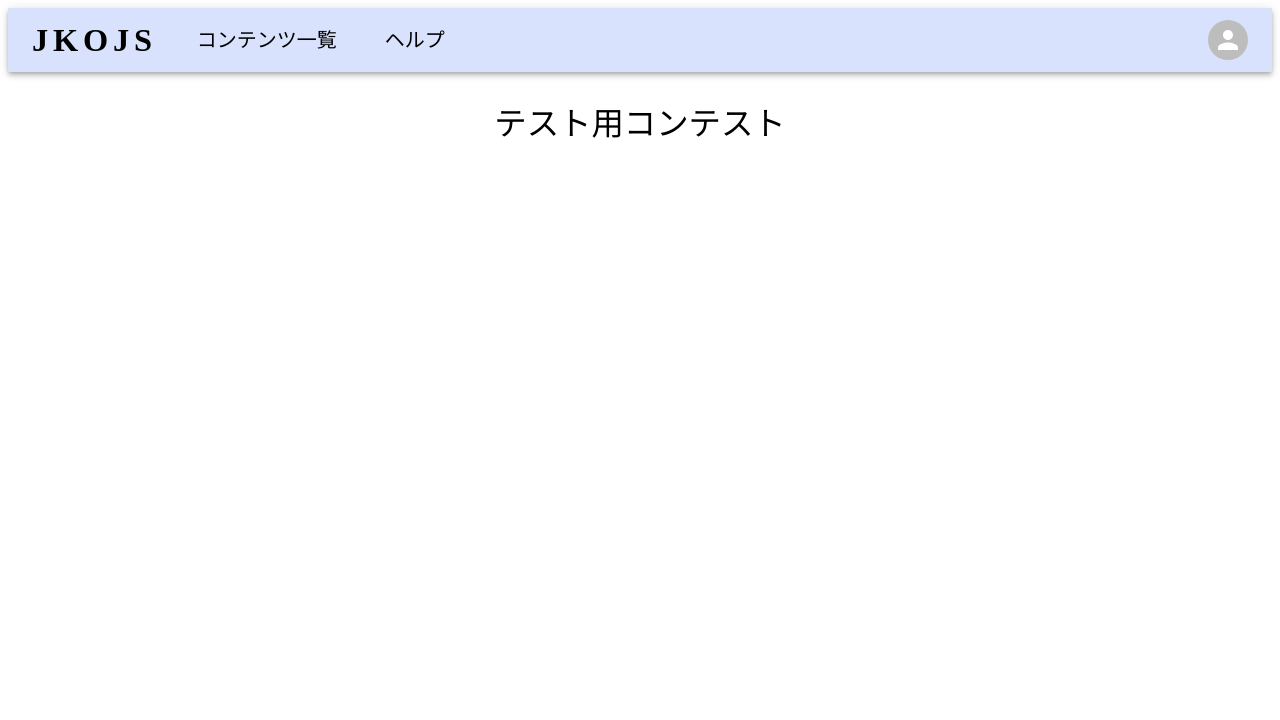
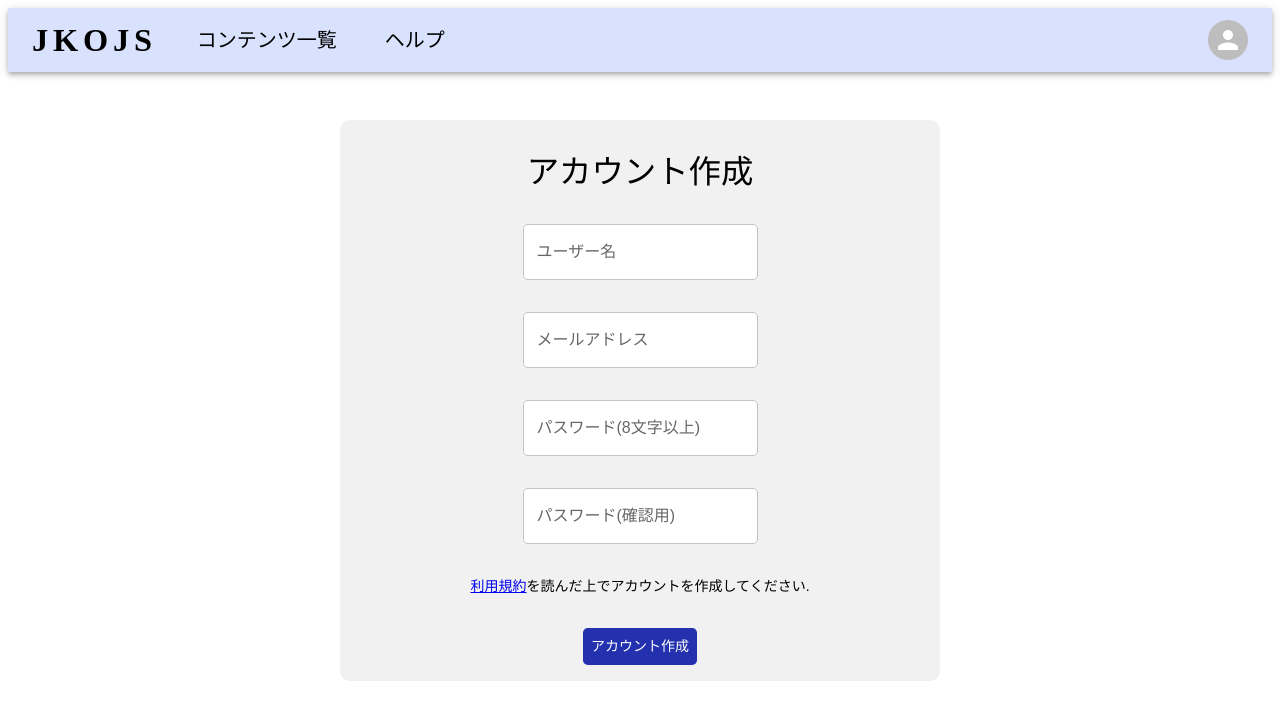
Before and after one commit to mct-joken/jkojs-front, a React (Vite) app: page /signup in a window 1280 px wide. Shown: the top 720 px of the page. Built offline with nearby package versions, Linux system fonts and the light colour scheme; a web font is replaced by a local one; what @traptitech/markdown-it-katex would draw is missing.

Commit message:
#3 layout:アカウント作成

```diff
--- a/src/pages/problem.tsx
+++ b/src/pages/problem.tsx
@@ -19,7 +19,19 @@ const Problem: React.FC = () => {
   const problems = [
     {
       title: "A問題",
-      description: "A問題",
+      description:
+        "# markdown-it-katex \n" +
+        "# KaTeXでかけますよってこと \n" +
+        "$$\\begin{array}{c}" +
+        "" +
+        "\\nabla \\times \\vec{\\mathbf{B}} -\\, \\frac1c\\, \\frac{\\partial\\vec{\\mathbf{E}}}{\\partial t} &" +
+        "= \\frac{4\\pi}{c}\\vec{\\mathbf{j}}    \\nabla \\cdot \\vec{\\mathbf{E}} & = 4 \\pi \\rho \\\\" +
+        "" +
+        "\\nabla \\times \\vec{\\mathbf{E}}\\, +\\, \\frac1c\\, \\frac{\\partial\\vec{\\mathbf{B}}}{\\partial t} & = \\vec{\\mathbf{0}} \\\\" +
+        "" +
+        "\\nabla \\cdot \\vec{\\mathbf{B}} & = 0" +
+        " " +
+        "\\end{array}$$",
     },
     {
       title: "B問題",
--- a/src/pages/signup.tsx
+++ b/src/pages/signup.tsx
@@ -0,0 +1,96 @@
+import React from "react";
+import { ThemeProvider } from "@mui/system";
+import theme from "../fixtures/theme";
+import Box from "@mui/material/Box";
+import Typography from "@mui/material/Typography";
+import TextField from "@mui/material/TextField";
+import Container from "@mui/material/Container";
+import { Link } from "react-router-dom";
+import Button from "@mui/material/Button";
+const Signup: React.FC = () => {
+  return (
+    <ThemeProvider theme={theme}>
+      <center>
+        <Box
+          sx={{
+            minWidth: "100px",
+            maxWidth: "600px",
+            borderRadius: "10px",
+            backgroundColor: "#F1F1F1",
+            display: "flex",
+            flexDirection: "column",
+            justifyContent: "center",
+            mt: 6,
+          }}
+        >
+          <Typography variant={"h4"} sx={{ mt: "2rem", mb: "1rem" }}>
+            アカウント作成
+          </Typography>
+          <Container
+            sx={{
+              display: "flex",
+              flexDirection: "column",
+              justifyContent: "center",
+              alignItems: "center",
+            }}
+          >
+            <TextField
+              label={"ユーザー名"}
+              sx={{
+                m: 2,
+                backgroundColor: "white",
+              }}
+              variant={"outlined"}
+            />
+            <TextField
+              label={"メールアドレス"}
+              sx={{
+                m: 2,
+                backgroundColor: "white",
+              }}
+              variant={"outlined"}
+            />
+            <TextField
+              label={"パスワード(8文字以上)"}
+              sx={{
+                m: 2,
+                backgroundColor: "white",
+              }}
+              variant={"outlined"}
+              type={"password"}
+            />
+            <TextField
+              label={"パスワード(確認用)"}
+              sx={{
+                m: 2,
+                backgroundColor: "white",
+              }}
+              variant={"outlined"}
+              type={"password"}
+            />
+            <Typography variant={"body2"} sx={{ m: 2 }}>
+              <Link to={"/"}>利用規約</Link>
+              を読んだ上でアカウントを作成してください.
+            </Typography>
+          </Container>
+          <Link to={"/"}>
+            <Button
+              sx={{
+                m: 2,
+                color: "white",
+                borderRadius: "0.3rem",
+                backgroundColor: "#2331AE",
+                ":hover": {
+                  backgroundColor: "#2331AE",
+                },
+              }}
+            >
+              アカウント作成
+            </Button>
+          </Link>
+        </Box>
+      </center>
+    </ThemeProvider>
+  );
+};
+export default Signup;
--- a/src/route.tsx
+++ b/src/route.tsx
@@ -12,6 +12,7 @@ import Problem from "./pages/problem";
 import ContestResult from "./pages/contestResult";
 import ContestRanking from "./pages/contestRanking";
 import Login from "./pages/login";
+import Signup from "./pages/signup";
 export const Router: React.FC = () => {
   return (
     <>
@@ -23,6 +24,7 @@ export const Router: React.FC = () => {
             <Route path="/contests" element={<Contests />} />
             <Route path="/mypage" element={<Mypage />} />
             <Route path="/login" element={<Login />} />
+            <Route path="/signup" element={<Signup />} />
             <Route
               path=":contestId"
               element={<Contest title={"テスト用コンテスト"} />}
```
